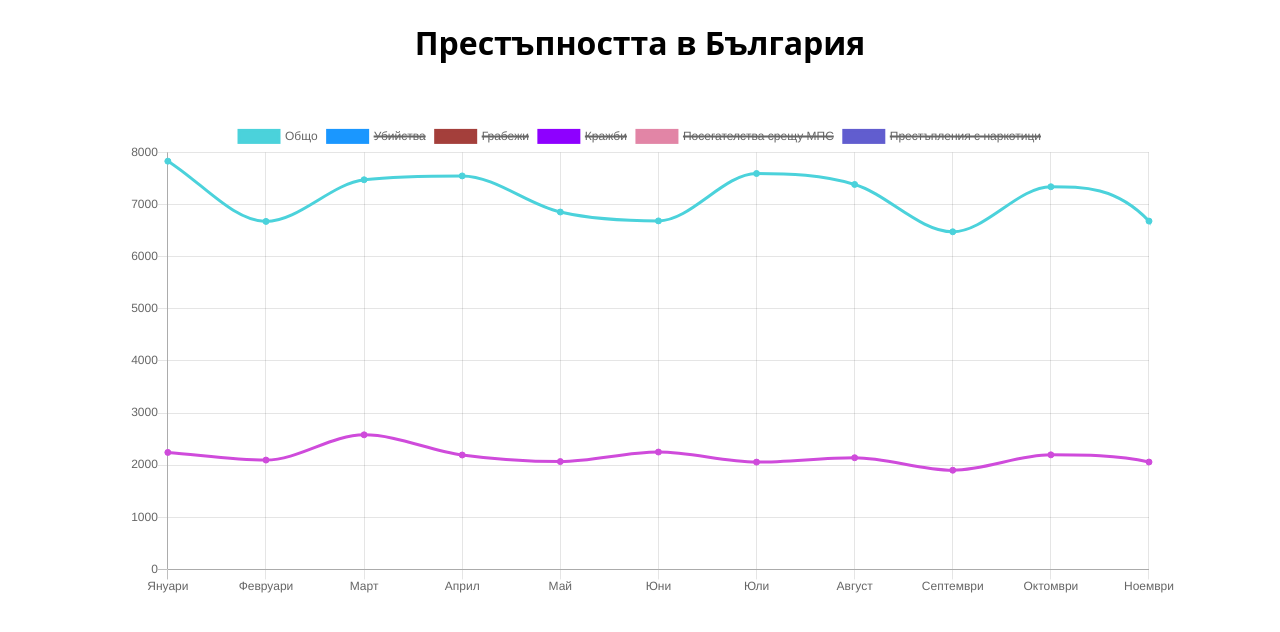
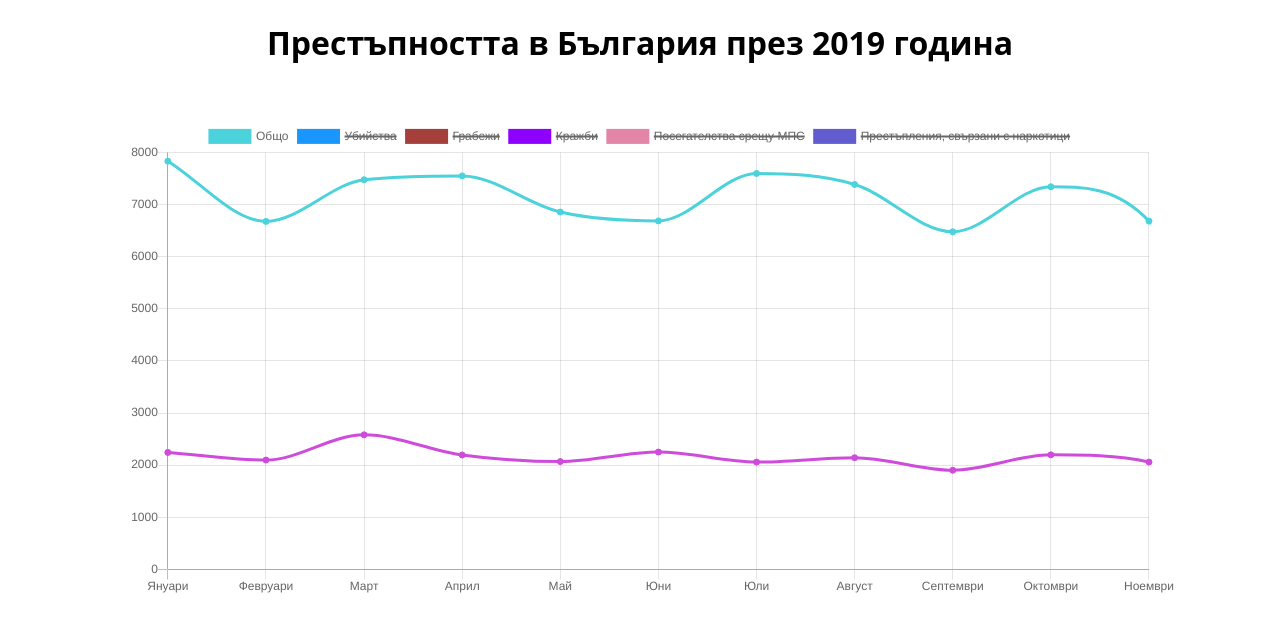
Before and after one commit to thetedgt/thetedgt.github.io, a plain HTML site: page index.html in a window 1280 px wide. Drawn offline with nearby package versions, Linux system fonts and the light colour scheme.

Commit message:
Fixed some incorrect text

```diff
--- a/index.html
+++ b/index.html
@@ -9,7 +9,7 @@
   <title>СПА проект</title>
 </head>
 <body>
-  <h1 align="center">Престъпността в България</h1>
+  <h1 align="center">Престъпността в България през 2019 година</h1>
   <div style="width:85%;text-align:center;margin:auto">
     <canvas id="canvas"></canvas>
   </div>
--- a/script.js
+++ b/script.js
@@ -138,7 +138,7 @@ var config = {
 			cubicInterpolationMode: 'monotone',
 			hidden: true
 		}, {
-			label: 'Регистирани Престъпления с наркотици',
+			label: 'Регистирани Престъпления, свързани с наркотици',
 			fill: false,
 			backgroundColor: colors[10],
 			borderColor: colors[10],
@@ -146,7 +146,7 @@ var config = {
 			cubicInterpolationMode: 'monotone',
 			hidden: true
 		}, {
-			label: 'Разкрити Престъпления с наркотици',
+			label: 'Разкрити Престъпления, свързани с наркотици',
 			fill: false,
 			backgroundColor: colors[11],
 			borderColor: colors[11],
```
